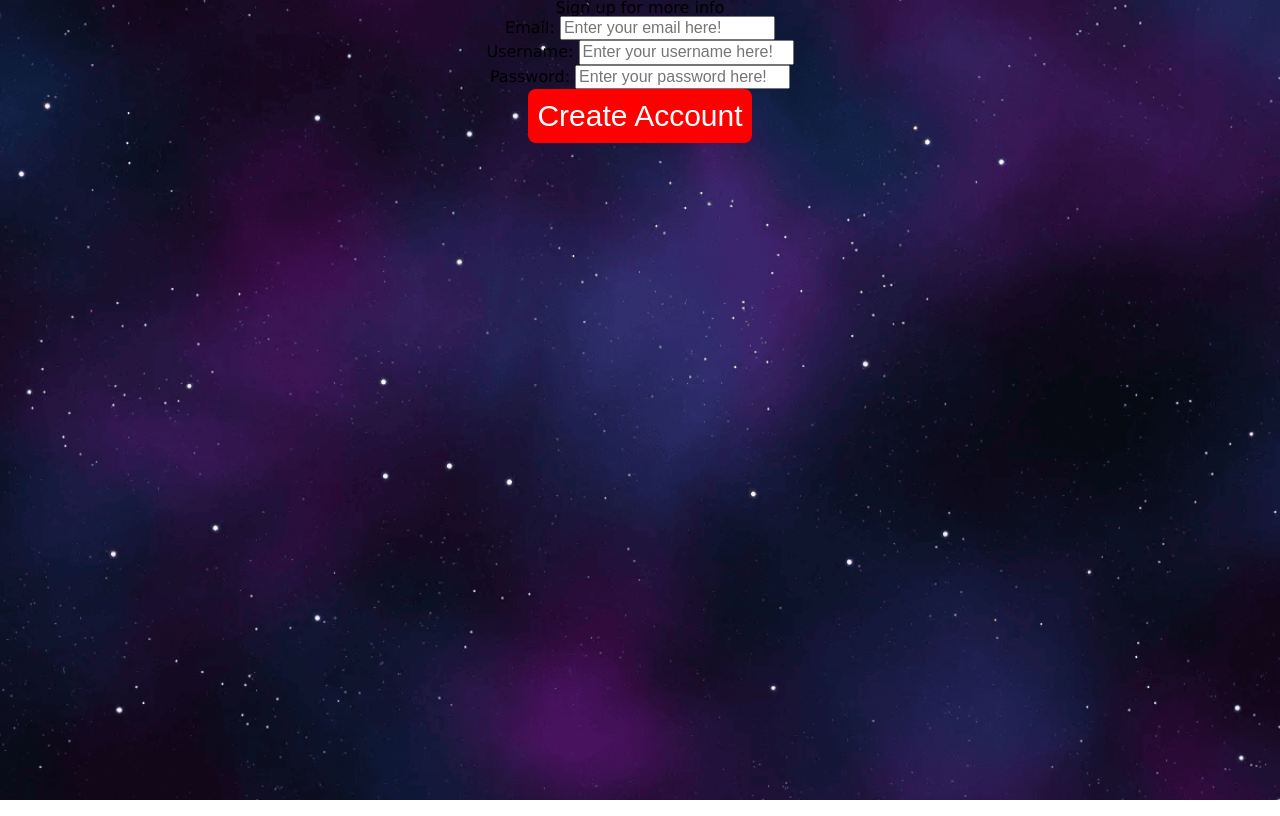
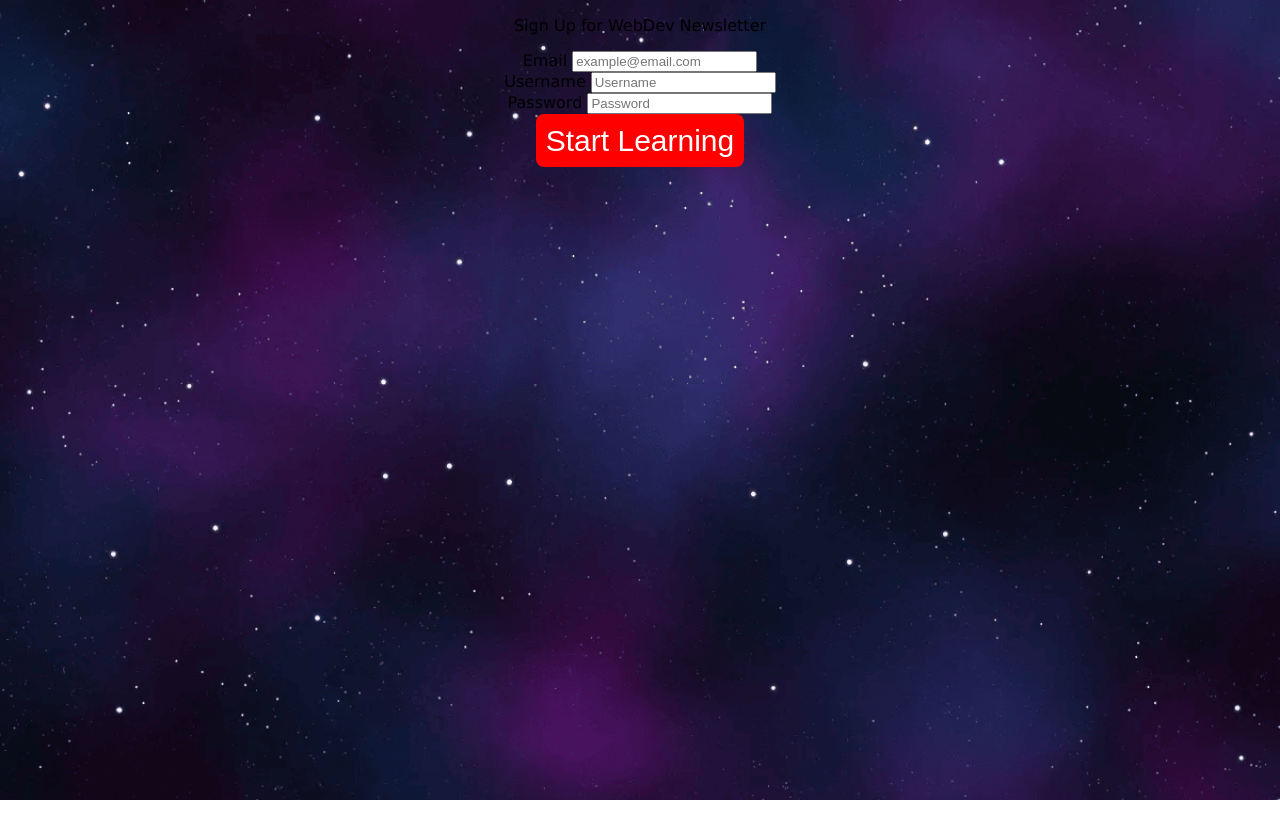
Before and after one commit to amartinez270/362-Project1, a plain HTML site: page index.html in a window 1280 px wide. Drawn offline with Linux system fonts and the light colour scheme.

Commit message:
updating html

```diff
--- a/index.html
+++ b/index.html
@@ -1,32 +1,38 @@
 <!DOCTYPE html>
-<html lang="en" class="nojs">
+<html lang="en">
 <head>
+    <meta charset="utf-8">
+    <meta name="viewport" content="width=device-width, initial-scale=1">
     <title>Project 1</title>
-  	  <meta charset="utf-8">
- 	  <link rel="stylesheet" media="screen" href="css/meyersreset-and-normalize-form.css">
+    <link rel="stylesheet" href="style/style.css">
+    <link rel="preconnect" href="https://fonts.googleapis.com">
+    <link rel="preconnect" href="https://fonts.gstatic.com" crossorigin>
+    <link href="https://fonts.googleapis.com/css2?family=Raleway:wght@400&display=swap" rel="stylesheet">
+    <link rel="stylesheet" media="screen" href="css/meyers_and_normalize-form_reset.css">
     <link rel="stylesheet" media="screen" href="css/screen.css">
-	  <script src="js/site.js" async></script>
+    <script src="js/script.js" async></script>
 </head>
 <body>
- 	  <form class="sign in" method="get" action="#null" autocomplete="on">
-		    <h2> Sign up for more info </h2>
-  	  	    <div>
-    		    	      <label for ="email">Email: </label>
-		    	      <input type="text" name="email_address" id="email" pattern="^.+@.+$" placeholder="Enter your email here!">
+    <!-- Signup for newsletter -->
+    <form id="signup" action="#null" method="get" autocomplete="on">
+        <p class="header">Sign Up for WebDev Newsletter</p>
+        <div class="main">
+            <div class="emaildiv">
+                <label class="labels">Email</label>
+                <input type="email" id="email" class="float-label-field" name="email" pattern="^.+@.+$" placeholder="example@email.com">
             </div>
-	  	    <div>
-		    	      <label for ="username">Username: </label>
-		    	      <input type="text" name="user_name" id="username" placeholder="Enter your username here!">
+            <div class="userdiv">
+                <label class="labels">Username</label>
+                <input type="text" id="user_name" name="username" placeholder="Username">
             </div>
-	  	    <div>
-
-		    	      <label for ="password">Password: </label>
-		    	      <input type="text" name="password" id="password" placeholder="Enter your password here!">
+            <div class="passdiv">
+                <label class="labels">Password</label>
+                <input type="password" id="password" name="password" placeholder="Password">
             </div>
-	  	    <div>
-		    	      <button type="submit" id="submit-btn" >Create Account</button>
+        </div>
+        <div class="bttncenter">
+            <button type="submit" class="button" id="button">Start Learning</button>
         </div>
     </form>
-
 </body>
 </html>
```
Lines whose indentation alone changed are shown as unchanged.
